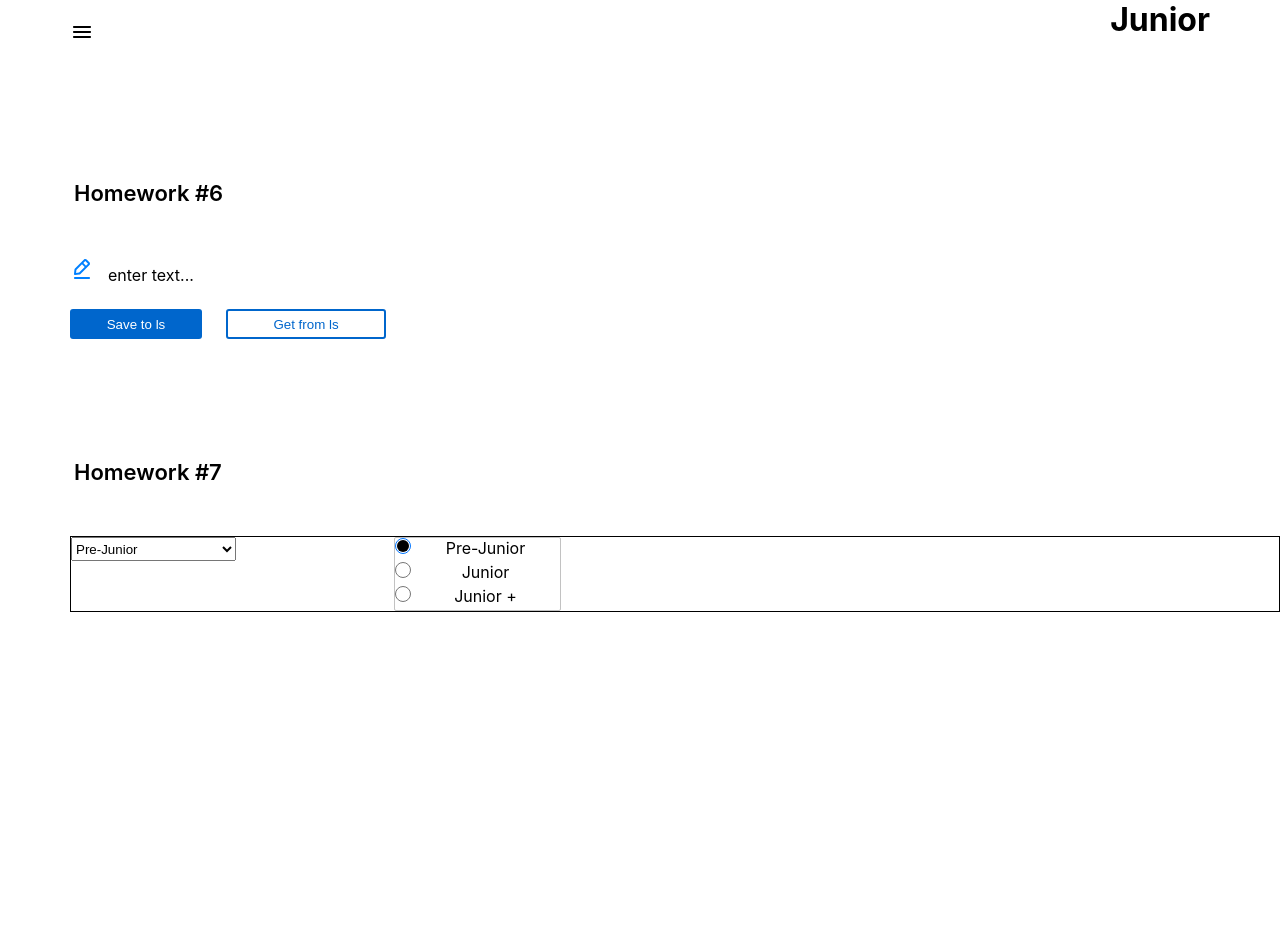
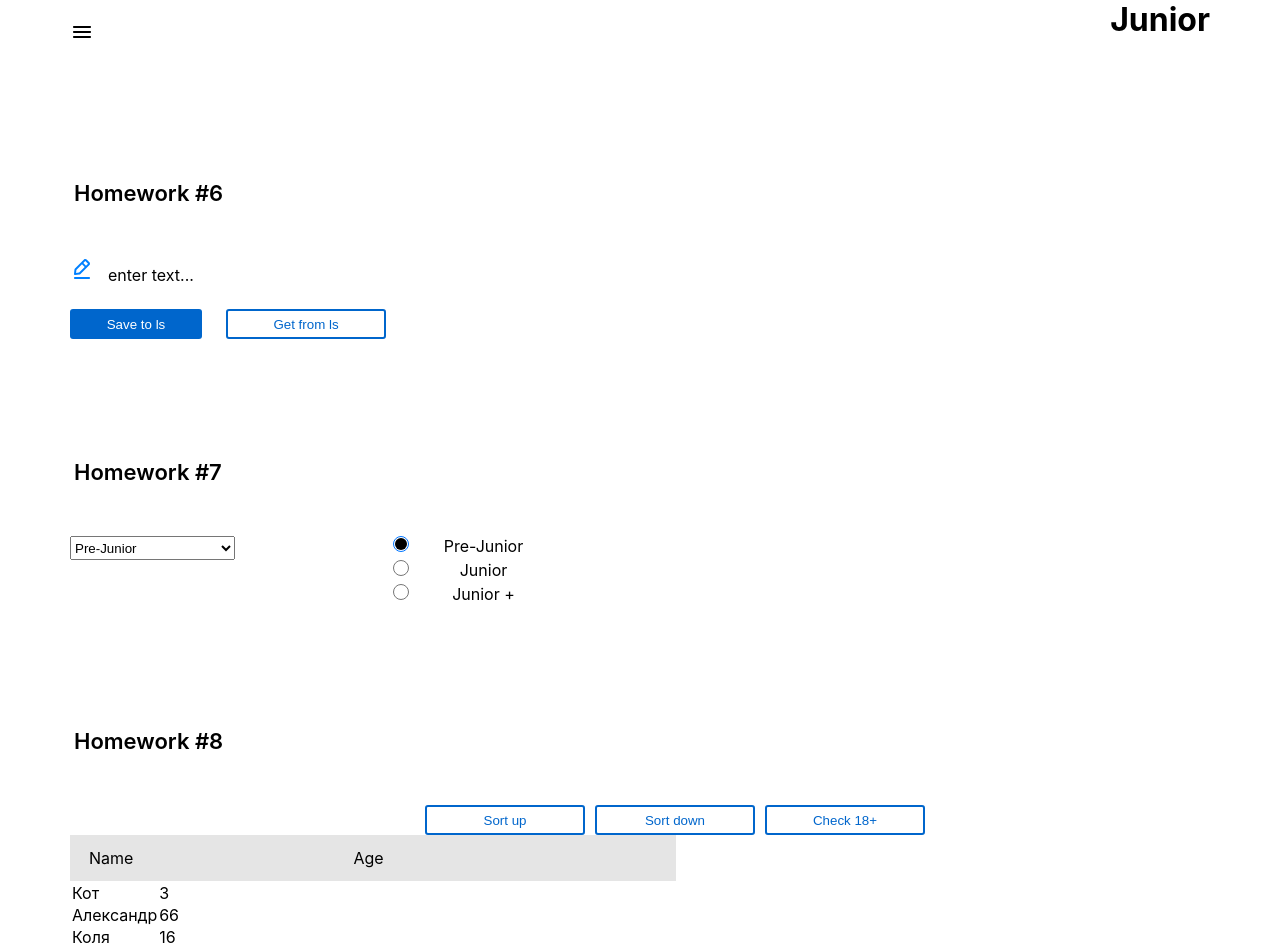
Before and after one commit to yulia463/designed-hw, a React (Create React App) app: page /#/junior in a window 1280 px wide. Shown: the top 951 px of the page. Before the commit the page ends 800 px from the top, so only its background shows below. Built offline with nearby package versions, Linux system fonts and the light colour scheme.

Commit message:
feat: homework 8

```diff
--- a/src/s2-homeworks/hw05/pages/Junior.tsx
+++ b/src/s2-homeworks/hw05/pages/Junior.tsx
@@ -1,6 +1,7 @@
 import React from 'react'
 import HW6 from "../../hw06/HW6";
 import HW7 from "../../hw07/HW7";
+import HW8 from "../../hw08/HW8";
 // import HW6 from '../../hw06/HW6'
 // import HW7 from '../../hw07/HW7'
 // import HW8 from '../../hw08/HW8'
@@ -11,7 +12,7 @@ function Junior() {
         <div id={'hw5-page-junior'}>
             <HW6 />
             <HW7 />
-            {/*<HW8 />*/}
+            <HW8 />
             {/*<HW9 />*/}
         </div>
     )
--- a/src/s2-homeworks/hw07/HW7.module.css
+++ b/src/s2-homeworks/hw07/HW7.module.css
@@ -1,5 +1,5 @@
 .container {
-    border: 1px solid black;
+    /*border: 1px solid black;*/
     display: flex;
     flex-direction: row;
 
--- a/src/s2-homeworks/hw07/common/c6-SuperRadio/SuperRadio.module.css
+++ b/src/s2-homeworks/hw07/common/c6-SuperRadio/SuperRadio.module.css
@@ -25,11 +25,6 @@
 .radio:checked::before {
     opacity: 1;
 }
-
-
-
-
-
 .label {
     display: flex;
     flex-direction: column;
@@ -52,7 +47,6 @@
 
 
     background: #FFFFFF;
-    border: 1px solid #C2C2C2;
     border-radius: 2px;
     margin-left: 158px;
 
--- a/src/s2-homeworks/hw08/HW8.module.css
+++ b/src/s2-homeworks/hw08/HW8.module.css
@@ -5,19 +5,42 @@
 }
 
 .users {
+    display: flex;
+    flex-direction: column;
+
 }
 
 .buttonsContainer {
+    display: flex;
+    justify-content: center;
+    gap: 10px;
 }
 
 .container {
+    display: flex;
+    flex-direction: column;
+
+
 }
 
 .thead {
+    display: flex;
+    padding: 11px 17px ;
+    background-color: #E5E5E5;
+    width: 606px;
+
+
 }
 
 .nameCol {
+    /*border: 1px solid black;*/
+
 }
 
 .ageCol {
+  padding-left: 218px;
+
 }
+.buttonsContainer > button{
+    margin: 0;
+}
--- a/src/s2-homeworks/hw08/User.tsx
+++ b/src/s2-homeworks/hw08/User.tsx
@@ -11,11 +11,11 @@ const User: React.FC<UserPropsType> = ({ u }) => {
     return (
         <tr id={'hw8-user-' + u._id + '-' + u.age} className={s.item}>
             <td id={'hw8-user-name-' + u._id} className={s.nameCol}>
-                {/*отобразить имя*/}
+                {u.name}
 
             </td>
             <td id={'hw8-user-age-' + u._id}>
-                {/*отобразить возраст*/}
+                {u.age}
 
             </td>
         </tr>
--- a/src/s2-homeworks/hw08/bll/homeWorkReducer.ts
+++ b/src/s2-homeworks/hw08/bll/homeWorkReducer.ts
@@ -4,15 +4,39 @@ type ActionType =
     | { type: 'sort'; payload: 'up' | 'down' }
     | { type: 'check'; payload: number }
 
-export const homeWorkReducer = (state: any, action: any): any => { // need to fix any
+export const homeWorkReducer = (state: UserType[], action: ActionType): UserType[] => { // need to fix any
     switch (action.type) {
-        case 'sort': { // by name
+        case 'sort': {
+            let stateCopy = [...state]
 
-            return state // need to fix
+            return action.payload === 'up'
+                ? stateCopy.sort((a, b) => {
+
+                    if (a.name < b.name) {
+                        return -1
+                    }
+                    if (a.name > b.name) {
+                        return 1
+                    }
+                    return 0
+                })
+                : stateCopy.sort((a, b) => {
+
+                    if (a.name > b.name) {
+                        return -1
+                    }
+                    if (a.name < b.name) {
+                        return 1
+                    }
+                    return 0
+                })
+
+
+            return stateCopy // need to fix
         }
         case 'check': {
 
-            return state // need to fix
+            return state.filter(el => el.age >= action.payload)
         }
         default:
             return state
```
